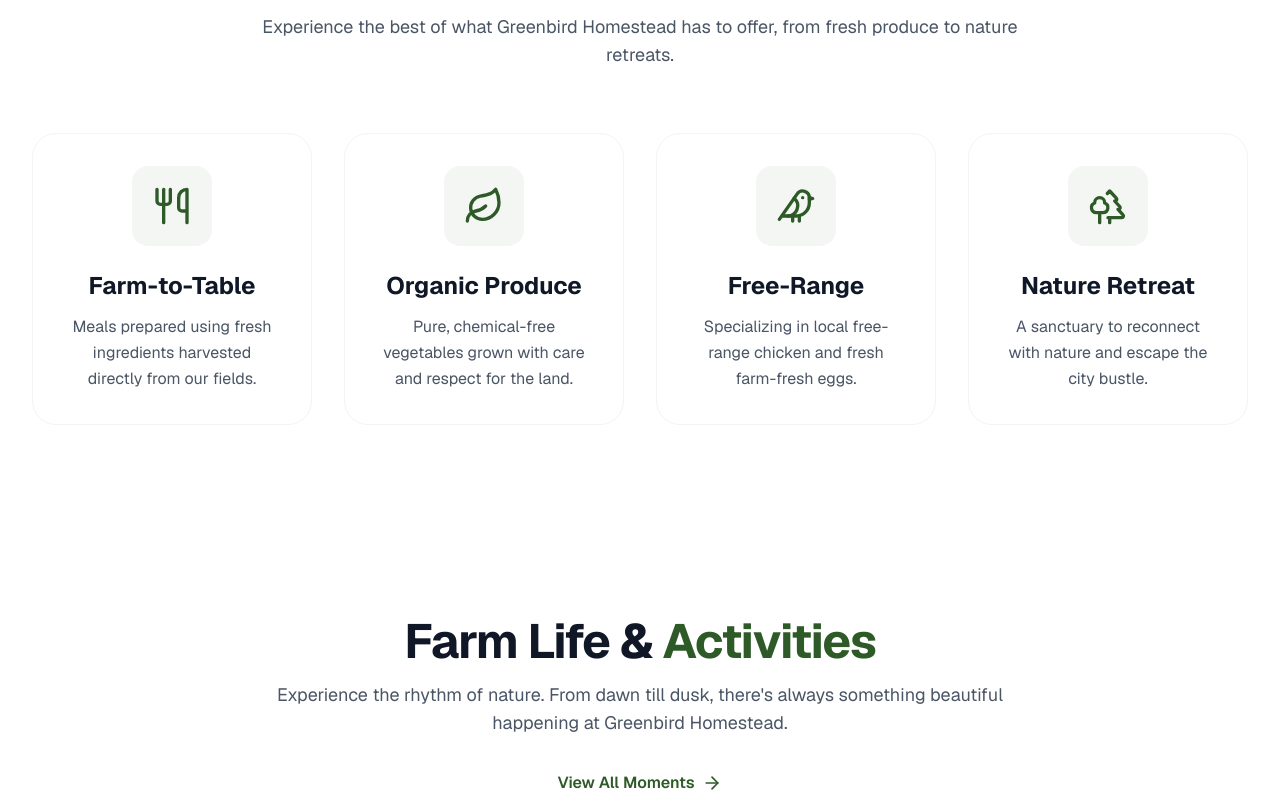
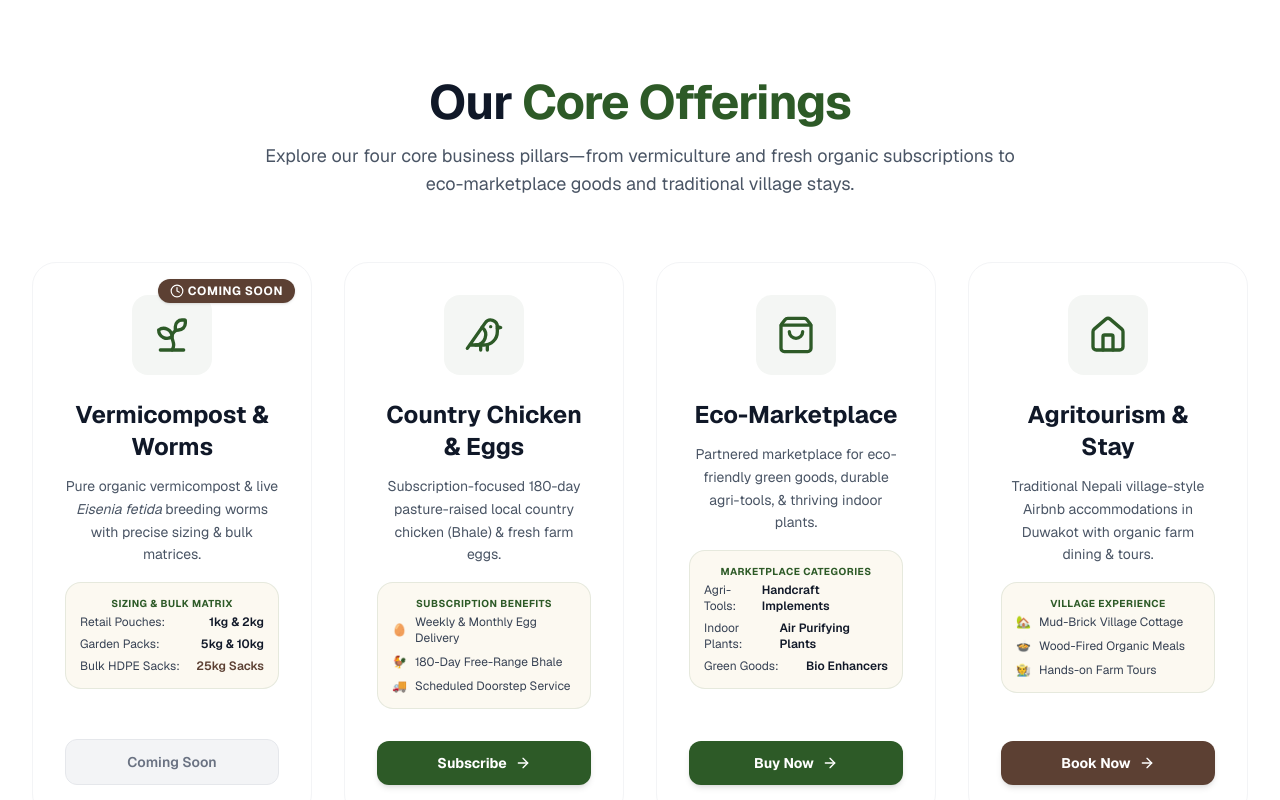
Before and after one commit to santoshbastola-ship-it/greenbirdweb, a Next.js app: page / in a window 1280 px wide. Shown: the part 980-1780 px from the top of the page. Built offline with nearby package versions, Linux system fonts and the light colour scheme; no server answers; the database is empty.

Commit message:
Update Hero tagline to Option 2 and update Core Business Verticals

```diff
--- a/src/app/(public)/page.tsx
+++ b/src/app/(public)/page.tsx
@@ -2,7 +2,7 @@
 
 import Link from "next/link";
 import Image from "next/image";
-import { ArrowRight, Leaf, Utensils, Bird, Trees, Calendar } from "lucide-react";
+import { ArrowRight, Leaf, Utensils, Bird, Trees, Calendar, Sprout, ShoppingBag, Home as HomeIcon, Clock } from "lucide-react";
 import ProductCard from "@/components/ui/ProductCard";
 import { Product } from "@/types";
 import { FarmActivity, Testimonial } from "@/types/extra";
@@ -96,10 +96,10 @@ export default function Home() {
         </div>
         <div className="relative max-w-7xl mx-auto px-4 sm:px-6 lg:px-8 py-32 md:py-56 text-center animate-fadeIn">
           <h1 className="text-4xl md:text-7xl font-bold tracking-tight mb-8 leading-tight">
-            Farm Fresh, <span className="text-[#FCF9F1]">Straight to You</span>
+            Farm Fresh Living, <span className="text-[#FCF9F1]">Delivered & Experienced</span>
           </h1>
           <p className="text-xl md:text-2xl text-gray-100 mb-12 max-w-3xl mx-auto leading-relaxed">
-            Experience the taste of nature with our organically raised livestock and extensive crop selection.
+            Subscribe to pasture-raised local country chicken and fresh farm eggs, shop sustainable agri-tools, or escape to our traditional Nepali village retreat.
           </p>
           <div className="flex flex-col sm:flex-row justify-center gap-6">
             <Link
@@ -126,45 +126,123 @@ export default function Home() {
               Our <span className="text-[#2D5A27]">Core Offerings</span>
             </h2>
             <p className="text-gray-600 mt-4 text-lg">
-              Experience the best of what Greenbird Homestead has to offer, from fresh produce to nature retreats.
+              Explore our four core business pillars—from vermiculture and fresh organic subscriptions to eco-marketplace goods and traditional village stays.
             </p>
           </div>
 
           <div className="grid grid-cols-1 md:grid-cols-2 lg:grid-cols-4 gap-8">
-            {/* Farm-to-Table Dining */}
-            <div className="p-8 bg-white border border-gray-100 rounded-3xl text-center hover:shadow-2xl hover:border-green-100 transition-all duration-300 group">
-              <div className="bg-[#2D5A27]/5 w-20 h-20 rounded-2xl flex items-center justify-center mx-auto mb-6 group-hover:bg-[#2D5A27] transition-all duration-300 group-hover:rotate-6">
-                <Utensils className="h-10 w-10 text-[#2D5A27] group-hover:text-white transition-colors" />
+            {/* Vertical 1: Vermicompost & Live Eisenia fetida Worms */}
+            <div className="relative p-8 bg-white border border-gray-100 rounded-3xl text-center hover:shadow-2xl hover:border-green-100 transition-all duration-300 group flex flex-col justify-between overflow-hidden">
+              {/* Coming Soon Badge Overlay */}
+              <div className="absolute top-4 right-4 bg-[#5C4033] text-white text-xs font-bold px-3 py-1 rounded-full uppercase tracking-wider shadow-sm z-10 flex items-center gap-1">
+                <Clock className="w-3.5 h-3.5" /> Coming Soon
               </div>
-              <h3 className="text-2xl font-bold text-gray-900 mb-3">Farm-to-Table</h3>
-              <p className="text-gray-600 leading-relaxed">Meals prepared using fresh ingredients harvested directly from our fields.</p>
+
+              <div>
+                <div className="bg-[#2D5A27]/5 w-20 h-20 rounded-2xl flex items-center justify-center mx-auto mb-6 group-hover:bg-[#2D5A27] transition-all duration-300 group-hover:rotate-6">
+                  <Sprout className="h-10 w-10 text-[#2D5A27] group-hover:text-white transition-colors" />
+                </div>
+                <h3 className="text-2xl font-bold text-gray-900 mb-3">Vermicompost & Worms</h3>
+                <p className="text-gray-600 text-sm leading-relaxed mb-4">
+                  Pure organic vermicompost & live <em>Eisenia fetida</em> breeding worms with precise sizing & bulk matrices.
+                </p>
+                <div className="bg-[#FCF9F1] rounded-2xl p-3.5 mb-6 border border-[#2D5A27]/10 text-xs text-left space-y-1.5">
+                  <div className="font-bold text-[#2D5A27] text-center mb-1 uppercase tracking-wider text-[10px]">Sizing & Bulk Matrix</div>
+                  <div className="flex justify-between text-gray-700"><span>Retail Pouches:</span><span className="font-semibold text-gray-900">1kg & 2kg</span></div>
+                  <div className="flex justify-between text-gray-700"><span>Garden Packs:</span><span className="font-semibold text-gray-900">5kg & 10kg</span></div>
+                  <div className="flex justify-between text-gray-700"><span>Bulk HDPE Sacks:</span><span className="font-semibold text-[#5C4033]">25kg Sacks</span></div>
+                </div>
+              </div>
+
+              <div className="pt-2">
+                <span className="inline-block w-full bg-gray-100 text-gray-500 font-semibold py-3 px-6 rounded-xl text-sm border border-gray-200 cursor-not-allowed">
+                  Coming Soon
+                </span>
+              </div>
             </div>
 
-            {/* Organic Produce */}
-            <div className="p-8 bg-white border border-gray-100 rounded-3xl text-center hover:shadow-2xl hover:border-green-100 transition-all duration-300 group">
-              <div className="bg-[#2D5A27]/5 w-20 h-20 rounded-2xl flex items-center justify-center mx-auto mb-6 group-hover:bg-[#2D5A27] transition-all duration-300 group-hover:rotate-6">
-                <Leaf className="h-10 w-10 text-[#2D5A27] group-hover:text-white transition-colors" />
+            {/* Vertical 2: Subscription Country Chicken & Eggs */}
+            <div className="p-8 bg-white border border-gray-100 rounded-3xl text-center hover:shadow-2xl hover:border-green-100 transition-all duration-300 group flex flex-col justify-between">
+              <div>
+                <div className="bg-[#2D5A27]/5 w-20 h-20 rounded-2xl flex items-center justify-center mx-auto mb-6 group-hover:bg-[#2D5A27] transition-all duration-300 group-hover:rotate-6">
+                  <Bird className="h-10 w-10 text-[#2D5A27] group-hover:text-white transition-colors" />
+                </div>
+                <h3 className="text-2xl font-bold text-gray-900 mb-3">Country Chicken & Eggs</h3>
+                <p className="text-gray-600 text-sm leading-relaxed mb-4">
+                  Subscription-focused 180-day pasture-raised local country chicken (Bhale) & fresh farm eggs.
+                </p>
+                <div className="bg-[#FCF9F1] rounded-2xl p-3.5 mb-6 border border-[#2D5A27]/10 text-xs text-left space-y-2 text-gray-700">
+                  <div className="font-bold text-[#2D5A27] text-center mb-1 uppercase tracking-wider text-[10px]">Subscription Benefits</div>
+                  <div className="flex items-center gap-2"><span>🥚</span><span>Weekly & Monthly Egg Delivery</span></div>
+                  <div className="flex items-center gap-2"><span>🐓</span><span>180-Day Free-Range Bhale</span></div>
+                  <div className="flex items-center gap-2"><span>🚚</span><span>Scheduled Doorstep Service</span></div>
+                </div>
               </div>
-              <h3 className="text-2xl font-bold text-gray-900 mb-3">Organic Produce</h3>
-              <p className="text-gray-600 leading-relaxed">Pure, chemical-free vegetables grown with care and respect for the land.</p>
+
+              <div className="pt-2">
+                <Link
+                  href="/shop"
+                  className="w-full bg-[#2D5A27] hover:bg-[#23471f] text-white font-bold py-3 px-6 rounded-xl text-sm transition-all duration-300 flex items-center justify-center gap-2 shadow-md hover:shadow-lg hover:scale-[1.02] active:scale-[0.98]"
+                >
+                  Subscribe <ArrowRight className="w-4 h-4" />
+                </Link>
+              </div>
             </div>
 
-            {/* Free-Range Livestock */}
-            <div className="p-8 bg-white border border-gray-100 rounded-3xl text-center hover:shadow-2xl hover:border-green-100 transition-all duration-300 group">
-              <div className="bg-[#2D5A27]/5 w-20 h-20 rounded-2xl flex items-center justify-center mx-auto mb-6 group-hover:bg-[#2D5A27] transition-all duration-300 group-hover:rotate-6">
-                <Bird className="h-10 w-10 text-[#2D5A27] group-hover:text-white transition-colors" />
+            {/* Vertical 3: Eco-Marketplace */}
+            <div className="p-8 bg-white border border-gray-100 rounded-3xl text-center hover:shadow-2xl hover:border-green-100 transition-all duration-300 group flex flex-col justify-between">
+              <div>
+                <div className="bg-[#2D5A27]/5 w-20 h-20 rounded-2xl flex items-center justify-center mx-auto mb-6 group-hover:bg-[#2D5A27] transition-all duration-300 group-hover:rotate-6">
+                  <ShoppingBag className="h-10 w-10 text-[#2D5A27] group-hover:text-white transition-colors" />
+                </div>
+                <h3 className="text-2xl font-bold text-gray-900 mb-3">Eco-Marketplace</h3>
+                <p className="text-gray-600 text-sm leading-relaxed mb-4">
+                  Partnered marketplace for eco-friendly green goods, durable agri-tools, & thriving indoor plants.
+                </p>
+                <div className="bg-[#FCF9F1] rounded-2xl p-3.5 mb-6 border border-[#2D5A27]/10 text-xs text-left space-y-1.5 text-gray-700">
+                  <div className="font-bold text-[#2D5A27] text-center mb-1 uppercase tracking-wider text-[10px]">Marketplace Categories</div>
+                  <div className="flex justify-between"><span>Agri-Tools:</span><span className="font-semibold text-gray-900">Handcraft Implements</span></div>
+                  <div className="flex justify-between"><span>Indoor Plants:</span><span className="font-semibold text-gray-900">Air Purifying Plants</span></div>
+                  <div className="flex justify-between"><span>Green Goods:</span><span className="font-semibold text-gray-900">Bio Enhancers</span></div>
+                </div>
               </div>
-              <h3 className="text-2xl font-bold text-gray-900 mb-3">Free-Range</h3>
-              <p className="text-gray-600 leading-relaxed">Specializing in local free-range chicken and fresh farm-fresh eggs.</p>
+
+              <div className="pt-2">
+                <Link
+                  href="/shop"
+                  className="w-full bg-[#2D5A27] hover:bg-[#23471f] text-white font-bold py-3 px-6 rounded-xl text-sm transition-all duration-300 flex items-center justify-center gap-2 shadow-md hover:shadow-lg hover:scale-[1.02] active:scale-[0.98]"
+                >
+                  Buy Now <ArrowRight className="w-4 h-4" />
+                </Link>
+              </div>
             </div>
 
-            {/* Nature Experience */}
-            <div className="p-8 bg-white border border-gray-100 rounded-3xl text-center hover:shadow-2xl hover:border-green-100 transition-all duration-300 group">
-              <div className="bg-[#2D5A27]/5 w-20 h-20 rounded-2xl flex items-center justify-center mx-auto mb-6 group-hover:bg-[#2D5A27] transition-all duration-300 group-hover:rotate-6">
-                <Trees className="h-10 w-10 text-[#2D5A27] group-hover:text-white transition-colors" />
+            {/* Vertical 4: Agritourism & Airbnb Stay */}
+            <div className="p-8 bg-white border border-gray-100 rounded-3xl text-center hover:shadow-2xl hover:border-green-100 transition-all duration-300 group flex flex-col justify-between">
+              <div>
+                <div className="bg-[#2D5A27]/5 w-20 h-20 rounded-2xl flex items-center justify-center mx-auto mb-6 group-hover:bg-[#2D5A27] transition-all duration-300 group-hover:rotate-6">
+                  <HomeIcon className="h-10 w-10 text-[#2D5A27] group-hover:text-white transition-colors" />
+                </div>
+                <h3 className="text-2xl font-bold text-gray-900 mb-3">Agritourism & Stay</h3>
+                <p className="text-gray-600 text-sm leading-relaxed mb-4">
+                  Traditional Nepali village-style Airbnb accommodations in Duwakot with organic farm dining & tours.
+                </p>
+                <div className="bg-[#FCF9F1] rounded-2xl p-3.5 mb-6 border border-[#2D5A27]/10 text-xs text-left space-y-2 text-gray-700">
+                  <div className="font-bold text-[#2D5A27] text-center mb-1 uppercase tracking-wider text-[10px]">Village Experience</div>
+                  <div className="flex items-center gap-2"><span>🏡</span><span>Mud-Brick Village Cottage</span></div>
+                  <div className="flex items-center gap-2"><span>🍲</span><span>Wood-Fired Organic Meals</span></div>
+                  <div className="flex items-center gap-2"><span>🧑‍🌾</span><span>Hands-on Farm Tours</span></div>
+                </div>
               </div>
-              <h3 className="text-2xl font-bold text-gray-900 mb-3">Nature Retreat</h3>
-              <p className="text-gray-600 leading-relaxed">A sanctuary to reconnect with nature and escape the city bustle.</p>
+
+              <div className="pt-2">
+                <Link
+                  href="/booking"
+                  className="w-full bg-[#5C4033] hover:bg-[#432e25] text-white font-bold py-3 px-6 rounded-xl text-sm transition-all duration-300 flex items-center justify-center gap-2 shadow-md hover:shadow-lg hover:scale-[1.02] active:scale-[0.98]"
+                >
+                  Book Now <ArrowRight className="w-4 h-4" />
+                </Link>
+              </div>
             </div>
           </div>
         </div>
```
